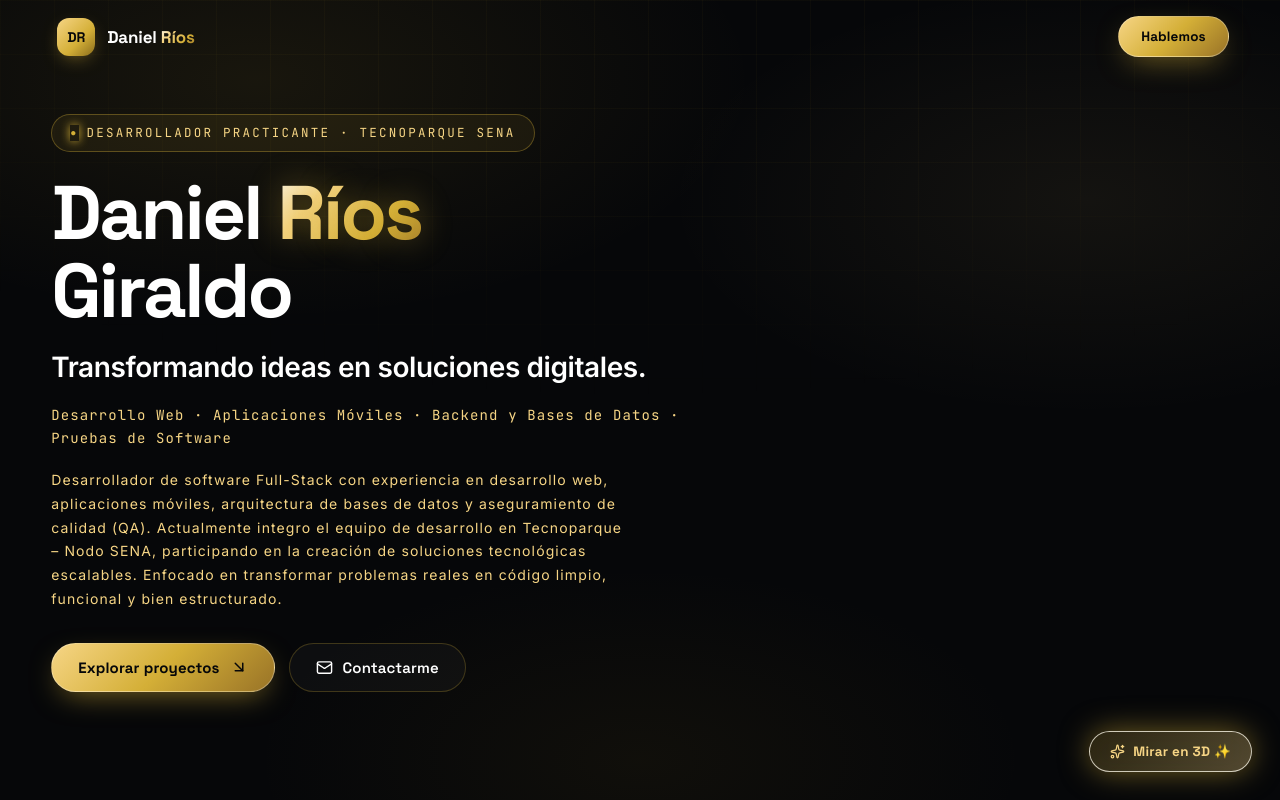
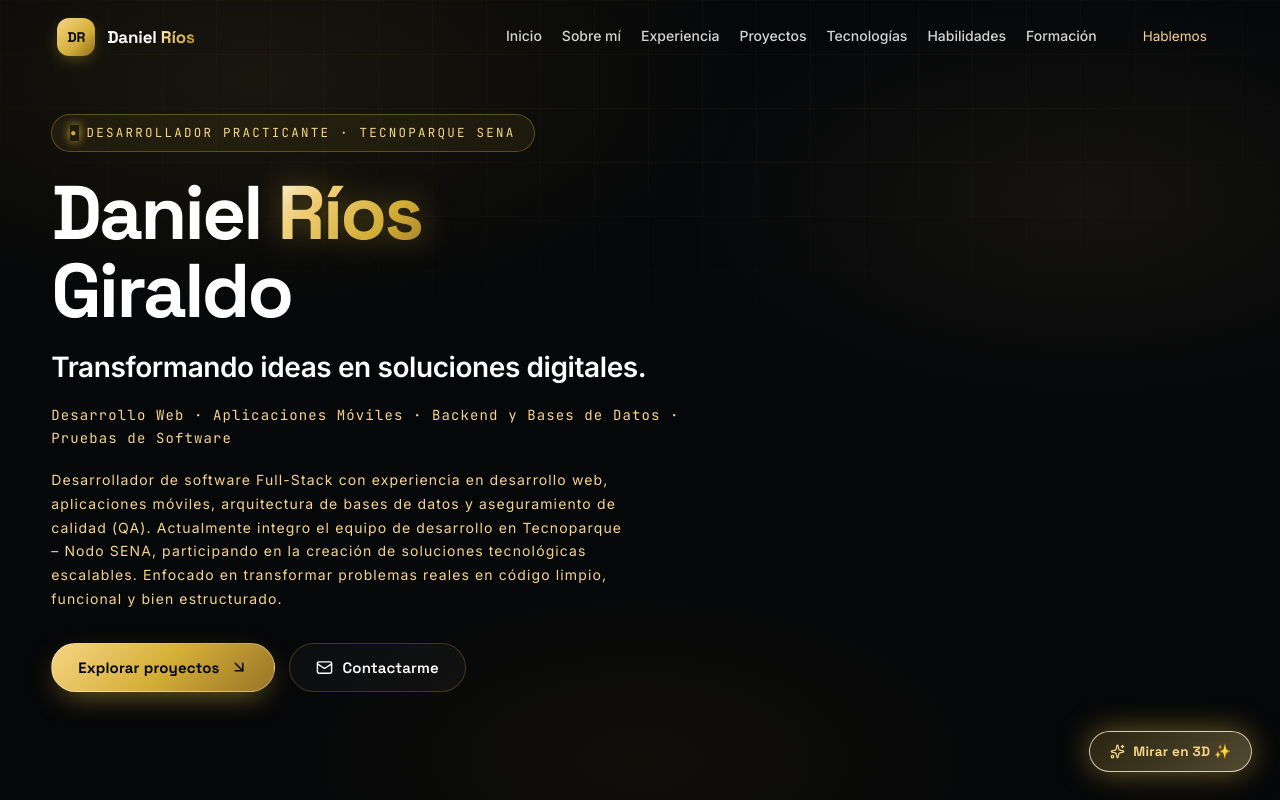
Before and after one commit to danielriosg260-hash/Mi_Portafolio, a Next.js app in the folder apps/next/: page / in a window 1280 px wide. Shown: the top 800 px of the page. Built offline with nearby package versions, Linux system fonts and the light colour scheme.

Commit message:
feat: agregar menú de navegación en header hacia secciones del portafolio

```diff
--- a/apps/next/components/navbar.tsx
+++ b/apps/next/components/navbar.tsx
@@ -14,6 +14,29 @@ interface NavbarProps {
 export function Navbar({ is3DActive = false, onToggle3D, onOpen3D }: NavbarProps) {
   const [scrolled, setScrolled] = useState(false)
   const [progress, setProgress] = useState(0)
+  const [menuOpen, setMenuOpen] = useState(false)
+  const [isMobile, setIsMobile] = useState(false)
+
+  useEffect(() => {
+    const checkWidth = () => {
+      setIsMobile(window.innerWidth < 768)
+    }
+    checkWidth()
+    window.addEventListener('resize', checkWidth)
+    return () => window.removeEventListener('resize', checkWidth)
+  }, [])
+
+  const sections = [
+    { id: 'inicio', label: 'Inicio' },
+    { id: 'sobre-mi', label: 'Sobre mí' },
+    { id: 'experiencia', label: 'Experiencia' },
+    { id: 'proyectos', label: 'Proyectos' },
+    { id: 'tecnologias', label: 'Tecnologías' },
+    { id: 'habilidades', label: 'Habilidades' },
+    { id: 'formacion', label: 'Formación' },
+  ]
+
+  const goTop = () => window.scrollTo({ top: 0, behavior: 'smooth' })
 
   useEffect(() => {
     const onScroll = () => {
@@ -22,13 +45,23 @@ export function Navbar({ is3DActive = false, onToggle3D, onOpen3D }: NavbarProps
       setScrolled(y > 24)
       setProgress(h > 0 ? (y / h) * 100 : 0)
     }
-    onScroll()
+    const handleScroll = () => {
+      setMenuOpen(false)
+    }
     window.addEventListener('scroll', onScroll, { passive: true })
-    return () => window.removeEventListener('scroll', onScroll)
+    window.addEventListener('scroll', handleScroll)
+    return () => {
+      window.removeEventListener('scroll', onScroll)
+      window.removeEventListener('scroll', handleScroll)
+    }
   }, [])
 
-  const goTop = () => window.scrollTo({ top: 0, behavior: 'smooth' })
-  const handleToggle = onToggle3D ?? onOpen3D
+  const scrollToSection = (id: string) => {
+    const element = document.getElementById(id)
+    if (element) {
+      element.scrollIntoView({ behavior: 'smooth' })
+    }
+  }
 
   return (
     <header className={`nav ${scrolled ? 'scrolled' : ''}`}>
@@ -46,15 +79,153 @@ export function Navbar({ is3DActive = false, onToggle3D, onOpen3D }: NavbarProps
           </span>
         </button>
 
-        <div style={{ display: 'flex', gap: 12, alignItems: 'center' }}>
-          <a
-            className="btn btn-primary"
-            href="#contacto"
-            style={{ padding: '9px 22px', fontSize: 13.5 }}
+        <div
+          style={{
+            display: 'flex',
+            alignItems: 'center',
+            gap: '24px',
+          }}
+        >
+          {/* Enlaces del menú - solo en desktop */}
+          {!isMobile && (
+            <div
+              style={{
+                display: 'flex',
+                alignItems: 'center',
+                gap: '20px',
+                flexWrap: 'wrap',
+              }}
+            >
+              {sections.map((section) => (
+                <a
+                  key={section.id}
+                  href={`#${section.id}`}
+                  style={{
+                    color: '#d4d4d4',
+                    fontSize: '14px',
+                    fontWeight: 500,
+                    textDecoration: 'none',
+                    cursor: 'pointer',
+                    transition: 'color 0.2s ease',
+                  }}
+                  onMouseEnter={(e) => {
+                    ;(e.currentTarget as HTMLAnchorElement).style.color = '#facc15'
+                  }}
+                  onMouseLeave={(e) => {
+                    ;(e.currentTarget as HTMLAnchorElement).style.color = '#d4d4d4'
+                  }}
+                >
+                  {section.label}
+                </a>
+              ))}
+            </div>
+          )}
+
+          {/* Botón Hablemos */}
+          <div style={{ display: 'flex', alignItems: 'center' }}>
+            <a
+              href="#contacto"
+              style={{
+                padding: '9px 22px',
+                fontSize: 13.5,
+                color: '#f6d585',
+              }}
+            >
+              Hablemos
+            </a>
+          </div>
+        </div>
+
+        {/* Botón hamburguesa para móvil */}
+        {isMobile && (
+          <button
+            onClick={() => setMenuOpen(!menuOpen)}
+            style={{
+              display: 'flex',
+              alignItems: 'center',
+              justifyContent: 'center',
+              width: '40px',
+              height: '40px',
+              background: 'rgba(6, 7, 12, 0.8)',
+              border: '1px solid rgba(245, 158, 11, 0.3)',
+              borderRadius: '10px',
+              color: '#d4d4d4',
+              fontSize: '18px',
+              cursor: 'pointer',
+            }}
           >
-            Hablemos
-          </a>
-        </div>
+            {menuOpen ? '✕' : '☰'}
+          </button>
+        )}
+
+        {/* Panel mobile menu - solo en cliente */}
+        {isMobile && menuOpen && (
+          <div
+            style={{
+              position: 'absolute',
+              top: 'calc(100% + 12px)',
+              left: 0,
+              right: 0,
+              background: 'rgba(6, 7, 12, 0.95)',
+              borderBottom: '1px solid rgba(245, 158, 11, 0.3)',
+              padding: '20px',
+              backdropFilter: 'blur(10px)',
+            }}
+          >
+            <div style={{ display: 'flex', justifyContent: 'space-between', alignItems: 'center', marginBottom: '20px' }}>
+              <span style={{ color: '#d4d4d4', fontWeight: 500, fontSize: '14px' }}>Menú</span>
+              <button
+                onClick={() => setMenuOpen(false)}
+                style={{
+                  background: 'none',
+                  border: 'none',
+                  color: '#888',
+                  fontSize: '18px',
+                  cursor: 'pointer',
+                }}
+              >
+                ✕
+              </button>
+            </div>
+            <div style={{ display: 'flex', flexDirection: 'column', gap: '16px' }}>
+              {sections.map((section) => (
+                <a
+                  key={section.id}
+                  href={`#${section.id}`}
+                  style={{
+                    color: '#d4d4d4',
+                    fontSize: '15px',
+                    fontWeight: 500,
+                    textDecoration: 'none',
+                    padding: '8px 0',
+                    borderBottom: '1px solid rgba(245, 158, 11, 0.2)',
+                  }}
+                  onMouseEnter={(e) => {
+                    ;(e.currentTarget as HTMLAnchorElement).style.color = '#facc15'
+                  }}
+                  onMouseLeave={(e) => {
+                    ;(e.currentTarget as HTMLAnchorElement).style.color = '#d4d4d4'
+                  }}
+                >
+                  {section.label}
+                </a>
+              ))}
+              <a
+                href="#contacto"
+                style={{
+                  color: '#f6d585',
+                  fontSize: '15px',
+                  fontWeight: 500,
+                  textDecoration: 'none',
+                  padding: '8px 0',
+                  borderBottom: '1px solid rgba(245, 158, 11, 0.2)',
+                }}
+              >
+                Hablemos
+              </a>
+            </div>
+          </div>
+        )}
       </div>
     </header>
   )
```
